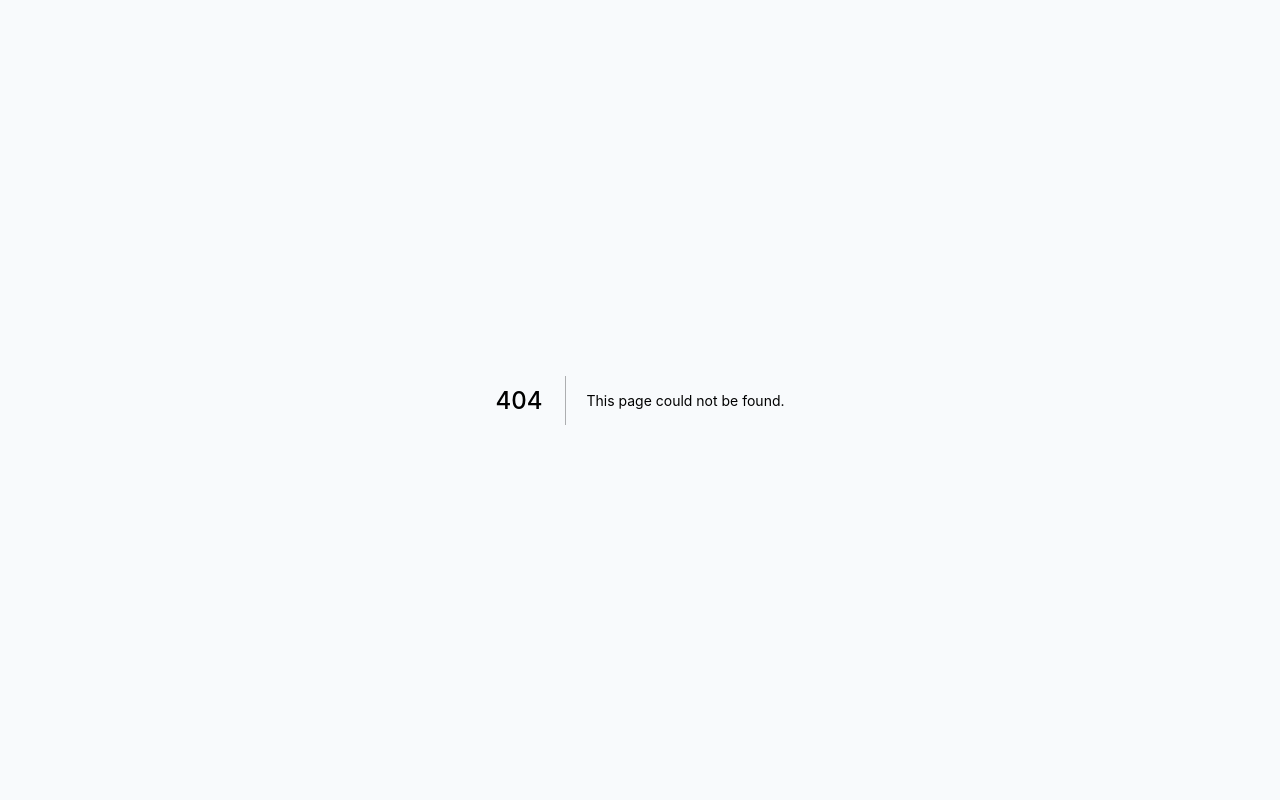
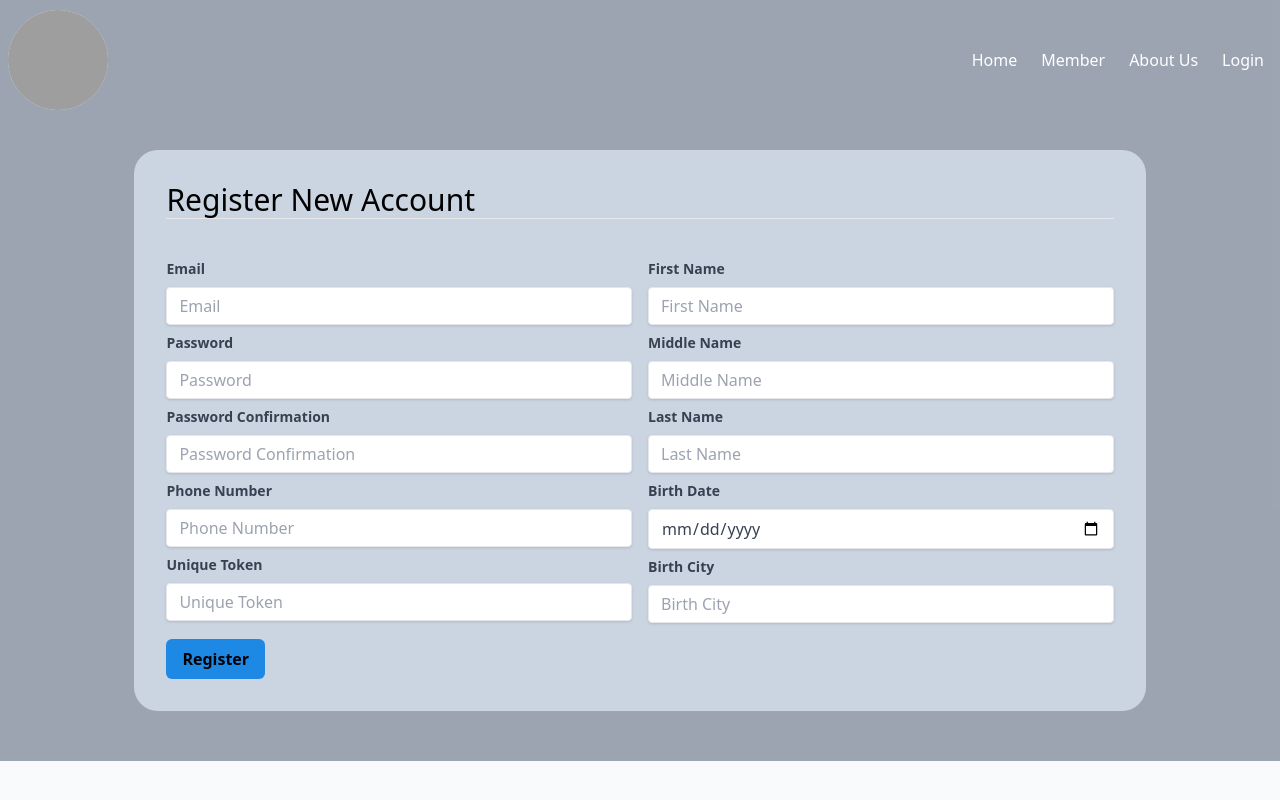
Before and after one commit to candradimuka-community/fe-alumni-jcc, a Next.js app: page /auth/1 in a window 1280 px wide. Before the commit this address had no page. Built offline with nearby package versions, Linux system fonts and the light colour scheme; grey boxes are pictures that could not be loaded.

Commit message:
feat (Auth) : register ui

```diff
--- /dev/null
+++ b/pages/auth/[token].jsx
@@ -0,0 +1,88 @@
+import React from "react";
+import MainLayout from "../../layout/mainlayout";
+import Input from "../../components/small/input";
+import Button from "../../components/small/button";
+
+const auth = () => {
+  return (
+    <MainLayout>
+        <div className="bg-slate-100 h-full">
+            <div className="bg-slate-600/50 w-full h-full pt-[150px] pb-[50px] ">
+                <div className="container mx-auto px-2">
+                    <div className="w-full">
+                        <div className="bg-slate-300 w-4/5 p-8 mx-auto rounded-3xl">
+                            <p className="text-3xl">Register New Account</p>
+                            <hr className="mb-8"/>
+                            <div className="flex flex-col md:flex-row md:space-x-4">
+                                <div className="flex-1">
+                                    <Input
+                                        label="Email"
+                                        type="email"
+                                        id="email"
+                                    />
+                                    <Input
+                                        label="Password"
+                                        type="password"
+                                        id="password"
+                                    />
+                                    <Input
+                                        label="Password Confirmation"
+                                        type="password"
+                                        id="password_confirmation"
+                                    />
+                                    <Input
+                                        label="Phone Number"
+                                        type="text"
+                                        id="phone"
+                                    />
+                                    <Input
+                                        label="Unique Token"
+                                        type="text"
+                                        id="registerToken"
+                                    />
+                                </div>
+                                <div className="flex-1">
+                                    <Input
+                                        label="First Name"
+                                        type="text"
+                                        id="firstName"
+                                    />
+                                    <Input
+                                        label="Middle Name"
+                                        type="text"
+                                        id="middleName"
+                                    />
+                                    <Input
+                                        label="Last Name"
+                                        type="text"
+                                        id="lastName"
+                                    />
+                                    <Input
+                                        label="Birth Date"
+                                        type="date"
+                                        id="birthDate"
+                                    />
+                                    <Input
+                                        label="Birth City"
+                                        type="text"
+                                        id="birthCity"
+                                    />
+                                </div>
+                            </div>
+                            <Button
+                                className="mt-2"
+                                variant="blue">
+                                <p className="flex justify-between items-center gap-4 font-semibold">
+                                    <span>Register</span>
+                                </p>
+                            </Button>
+                        </div>
+                    </div>
+                </div>
+            </div>
+        </div>
+    </MainLayout>
+  )
+}
+
+export default auth
```
